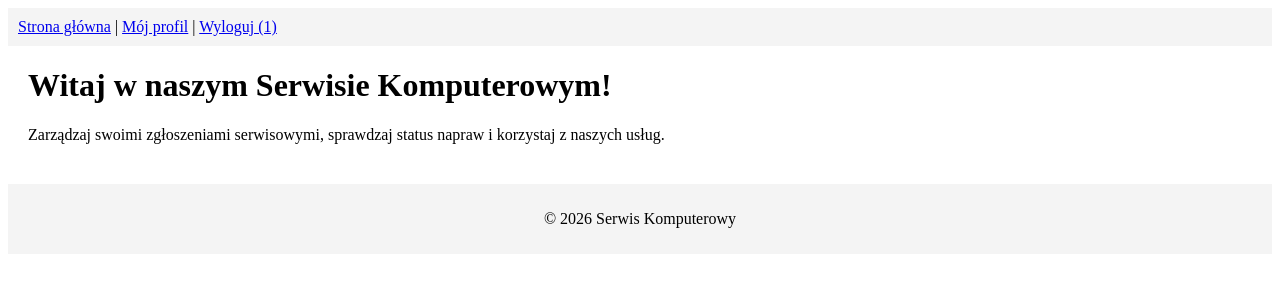
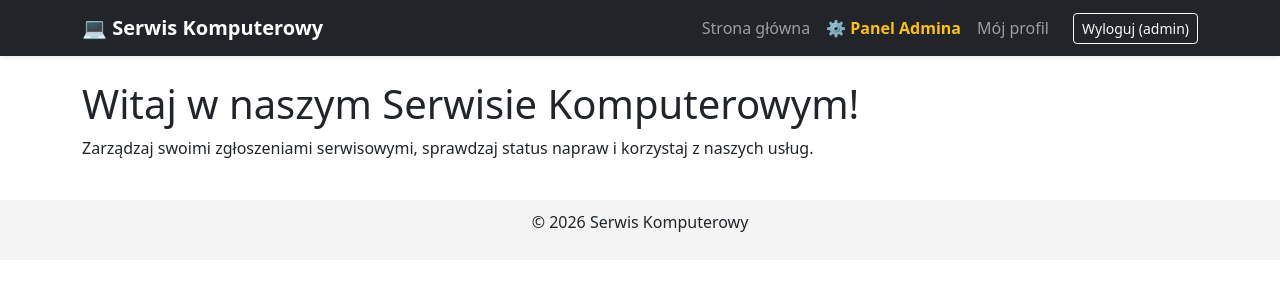
Before and after one commit to qtKreweciarz/Serwis-komputerowy, a PHP site: page /index.php in a window 1280 px wide. Shown: the top 300 px of the page. Run offline with PHP 8.4, Linux system fonts and the light colour scheme; the visitor is signed in with stand-in values (Sample User, id 1).

Commit message:
zmiana pliku header.php dodanie poprawnego bootstrapa

```diff
--- a/header.php
+++ b/header.php
@@ -7,20 +7,48 @@
 <html lang="pl">
 <head>
     <meta charset="UTF-8">
+    <meta name="viewport" content="width=device-width, initial-scale=1.0">
     <title>Serwis Komputerowy</title>
-    <link rel="stylesheet" href="style.css">
+    <!-- Bootstrap 5 CSS CDN -->
+    <link href="https://cdn.jsdelivr.net/npm/bootstrap@5.3.0/dist/css/bootstrap.min.css" rel="stylesheet">
+    <link rel="stylesheet" href="css/style.css">
 </head>
 <body>
-    <header>
-        <nav style="background: #f4f4f4; padding: 10px; margin-bottom: 20px;">
-            <a href="index.php">Strona główna</a> |
-            <?php if (isset($_SESSION['uzytkownik_id'])): ?>
-                <a href="profil.php">Mój profil</a> |
-                <a href="wyloguj.php">Wyloguj (<?= htmlspecialchars($_SESSION['rola'] ?? '') ?>)</a>
-            <?php else: ?>
-                <a href="register.php">Rejestracja</a> |
-                <a href="login.php">Logowanie</a>
-            <?php endif; ?>
-        </nav>
-    </header>
-    <main style="padding: 0 20px;">
+    <nav class="navbar navbar-expand-lg navbar-dark bg-dark shadow-sm mb-4">
+        <div class="container">
+            <a class="navbar-brand fw-bold" href="index.php">💻 Serwis Komputerowy</a>
+            <button class="navbar-toggler" type="button" data-bs-toggle="collapse" data-bs-target="#navbarNav">
+                <span class="navbar-toggler-icon"></span>
+            </button>
+            <div class="collapse navbar-collapse" id="navbarNav">
+                <ul class="navbar-nav ms-auto align-items-center">
+                    <li class="nav-item">
+                        <a class="nav-link" href="index.php">Strona główna</a>
+                    </li>
+                    <?php if (isset($_SESSION['uzytkownik_id'])): ?>
+                        <?php if (isset($_SESSION['rola']) && $_SESSION['rola'] === 'admin'): ?>
+                            <li class="nav-item">
+                                <a class="nav-link text-warning fw-bold" href="panel_admin.php">⚙️ Panel Admina</a>
+                            </li>
+                        <?php endif; ?>
+
+                        <li class="nav-item">
+                            <a class="nav-link" href="profil.php">Mój profil</a>
+                        </li>
+                        <li class="nav-item ms-lg-3">
+                            <a class="btn btn-outline-light btn-sm" href="wyloguj.php">Wyloguj (<?= htmlspecialchars($_SESSION['rola'] ?? '') ?>)</a>
+                        </li>
+                    <?php else: ?>
+                        <li class="nav-item">
+                            <a class="nav-link" href="register.php">Rejestracja</a>
+                        </li>
+                        <li class="nav-item ms-lg-2">
+                            <a class="btn btn-primary btn-sm text-white" href="login.php">Logowanie</a>
+                        </li>
+                    <?php endif; ?>
+                </ul>
+            </div>
+        </div>
+    </nav>
+    <main class="container my-4">
+    <script src="https://cdn.jsdelivr.net/npm/bootstrap@5.3.0/dist/js/bootstrap.bundle.min.js"></script>
```
